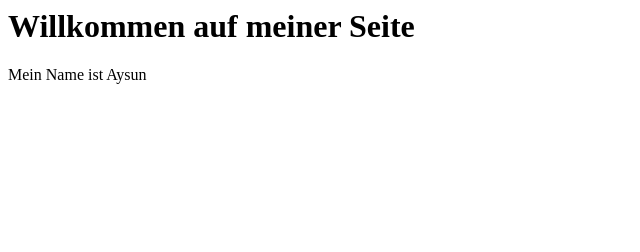
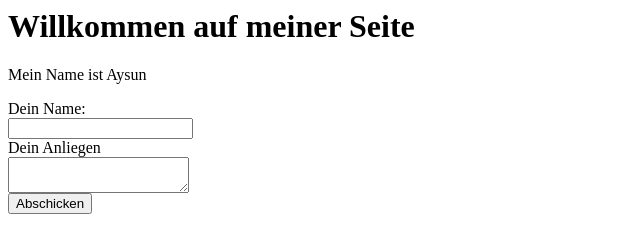
Before and after one commit to Iceman-cologne/jee6, a plain HTML site: page index.html in a window 1280 px wide. Shown: the whole page, without its empty margins (0-640 px from the left). Drawn offline with Linux system fonts and the light colour scheme.

Commit message:
Fuenfte Version

```diff
--- a/index.html
+++ b/index.html
@@ -7,6 +7,15 @@
 		<h1>Willkommen auf meiner Seite</h1>
 		<p>Mein Name ist Aysun</P>
 
+		<form>
+			Dein Name:<br>
+			<input input="text"><br>
+			Dein Anliegen<br>
+			<textarea></textarea><br>
+			<input type="submit" value="Abschicken">
+		</form>
+
+
 	</body>
 
 </html>
```
Also changed, not shown: notizen.txt (added).
